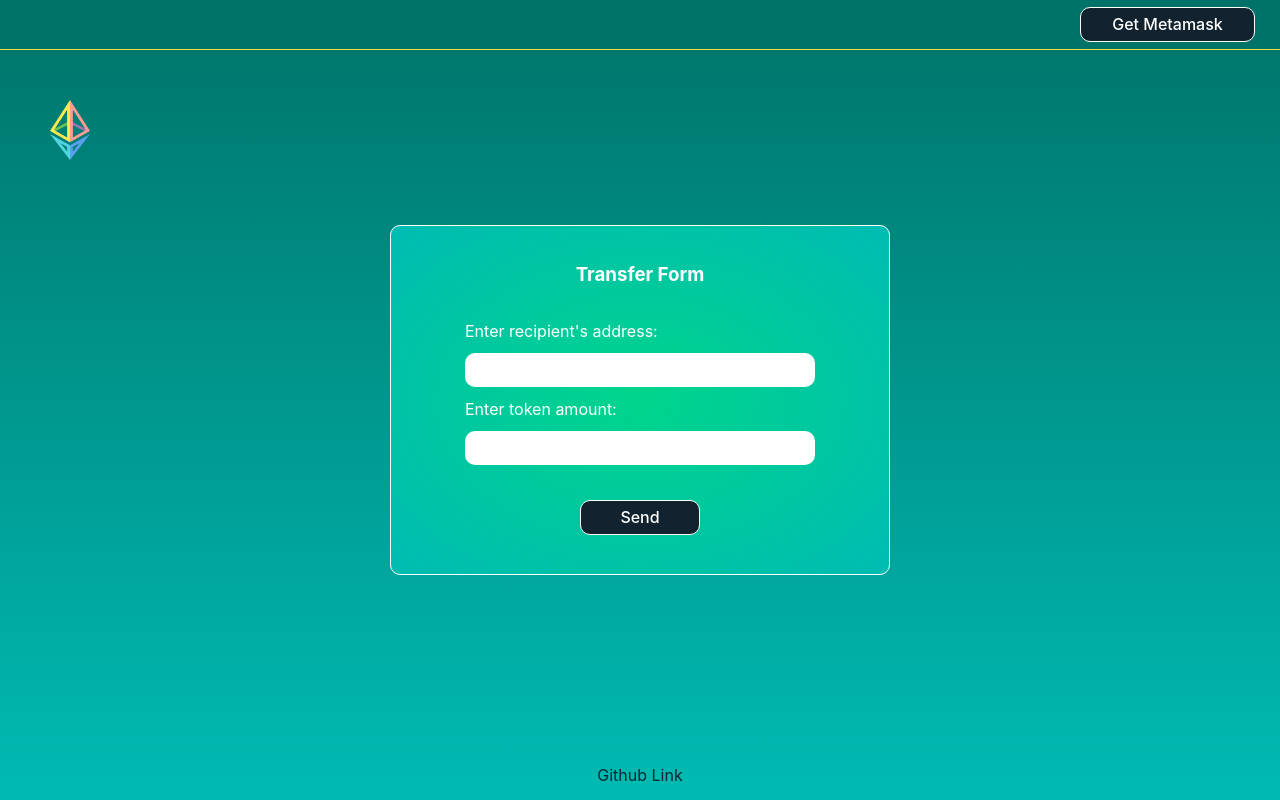
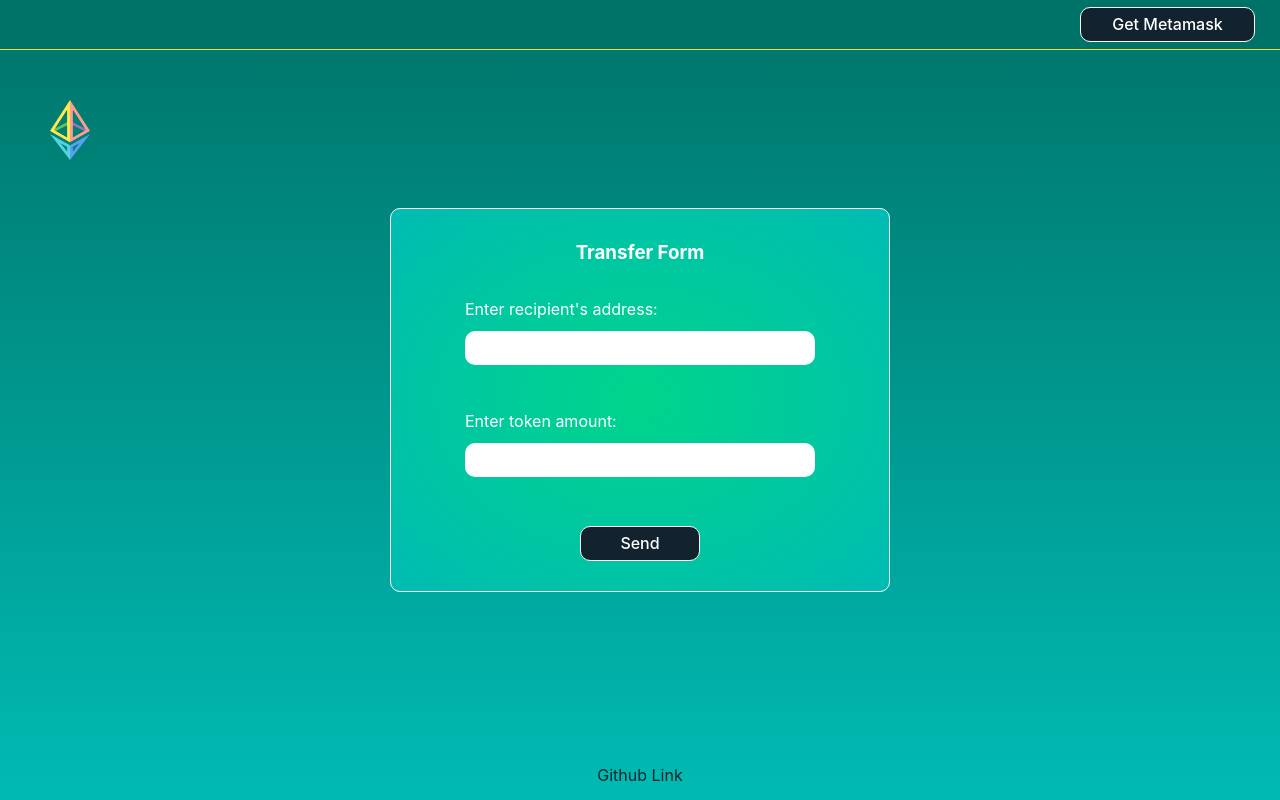
Before and after one commit to IhorLeonov/crypto-wallet-app, a React (Vite) app: page / in a window 1280 px wide. Built offline with nearby package versions, Linux system fonts and the light colour scheme.

Commit message:
add validation

```diff
--- a/package.json
+++ b/package.json
@@ -19,7 +19,8 @@
     "react-hot-toast": "^2.4.1",
     "react-loader-spinner": "^5.3.4",
     "react-redux": "^8.1.1",
-    "styled-components": "^6.0.4"
+    "styled-components": "^6.0.4",
+    "yup": "^1.2.0"
   },
   "devDependencies": {
     "@types/react": "^18.2.14",
--- a/src/App.jsx
+++ b/src/App.jsx
@@ -46,7 +46,7 @@ function App() {
       {isLoading && (
         <Loader style={loaderStyles} width={95} color={"#12232f"} />
       )}
-      <Toaster />
+      <Toaster toastOptions={{ duration: 5000 }} />
     </>
   );
 }
--- a/src/components/TransaferForm/TransferForm.jsx
+++ b/src/components/TransaferForm/TransferForm.jsx
@@ -1,11 +1,12 @@
 import { Formik } from "formik";
 import { useDispatch, useSelector } from "react-redux";
 import {
-  selectPaymentData,
+  // selectPaymentData,
   selectIsLoadingSend,
 } from "../../redux/wallet/selectors";
 import { send } from "../../redux/wallet/operations";
 import { Loader } from "../Loader/Loader";
+import * as Yup from "yup";
 
 import {
   Wrapper,
@@ -13,18 +14,29 @@ import {
   Title,
   FormikField,
   FormLabel,
+  FormikError,
   Button,
 } from "./TransferForm.styled";
+
+const adressRegExp = /^0x[a-fA-F0-9]{40}$/;
+
+const schema = Yup.object().shape({
+  address: Yup.string()
+    .matches(adressRegExp, "Address is not valid!")
+    .required("Required!")
+    .trim(),
+  ether: Yup.number().required("Required!"),
+});
 
 export const TransferForm = () => {
   const dispatch = useDispatch();
   const isLoading = useSelector(selectIsLoadingSend);
-  const paymentData = useSelector(selectPaymentData);
+  // const paymentData = useSelector(selectPaymentData);
 
-  if (paymentData.hash)
-    console.log(
-      `https://explorer.bitquery.io/ru/goerli/tx/${paymentData.hash}`
-    );
+  // if (paymentData.hash)
+  //   console.log(
+  //     `https://explorer.bitquery.io/ru/goerli/tx/${paymentData.hash}`
+  //   );
 
   const handleSubmit = async (address, ether) => {
     if (!window.ethereum)
@@ -41,7 +53,7 @@ export const TransferForm = () => {
   return (
     <Formik
       initialValues={{ address: "", ether: "" }}
-      // validationSchema={}
+      validationSchema={schema}
       onSubmit={(values, actions) => {
         const { address, ether } = values;
 
@@ -59,7 +71,7 @@ export const TransferForm = () => {
               name="address"
               // title="Name may contain only letters, apostrophe, dash and spaces. For example Adrian, Jacob Mercer, Charles de Batz de Castelmore d'Artagnan"
             />
-            {/* <ErrorMessage name="name" component="span" /> */}
+            <FormikError name="address" component="span" />
           </FormLabel>
           <FormLabel>
             Enter token amount:
@@ -69,7 +81,7 @@ export const TransferForm = () => {
               step="0.001"
               // title="Phone number must be digits and can contain spaces, dashes, parentheses and can start with +"
             />
-            {/* <ErrorMessage name="number" component="span" /> */}
+            <FormikError name="ether" component="span" />
           </FormLabel>
           <Button type="submit">
             {isLoading ? <Loader width={22} color={"#ffffff"} /> : "Send"}
--- a/src/components/TransaferForm/TransferForm.styled.jsx
+++ b/src/components/TransaferForm/TransferForm.styled.jsx
@@ -3,7 +3,8 @@ import styled from "styled-components";
 import { Form, Field, ErrorMessage } from "formik";
 
 export const Wrapper = styled.div`
-  height: 300px;
+  padding-top: 30px;
+  padding-bottom: 30px;
   width: 270px;
 
   border-radius: 10px;
@@ -19,17 +20,11 @@ export const Wrapper = styled.div`
 
   @media screen and (min-width: 768px) {
     width: 500px;
-    height: 350px;
   }
 `;
 
 export const Title = styled.h3`
   text-align: center;
-  margin-top: 20px;
-
-  @media screen and (min-width: 768px) {
-    margin-top: 35px;
-  }
 `;
 
 export const FormikForm = styled(Form)`
@@ -49,6 +44,7 @@ export const FormikForm = styled(Form)`
 export const FormLabel = styled.label`
   margin-left: auto;
   margin-right: auto;
+  height: 102px;
 
   &:nth-child(2) {
     margin-top: 10px;
@@ -59,6 +55,8 @@ export const FormikField = styled(Field)`
   display: flex;
   align-items: center;
   margin-top: 10px;
+  margin-bottom: 5px;
+
   padding: 8px;
   width: 200px;
   height: 34px;
@@ -82,7 +80,14 @@ export const FormikField = styled(Field)`
   }
 `;
 
-export const FormikError = styled(ErrorMessage)``;
+export const FormikError = styled(ErrorMessage)`
+  color: black;
+  font-size: 14px;
+
+  @media screen and (min-width: 768px) {
+    font-size: 16px;
+  }
+`;
 
 export const Button = styled.button`
   display: flex;
@@ -90,7 +95,7 @@ export const Button = styled.button`
   justify-content: center;
   margin-left: auto;
   margin-right: auto;
-  margin-top: 25px;
+  margin-top: 15px;
   padding: 0 10px;
 
   width: 100px;
@@ -98,7 +103,6 @@ export const Button = styled.button`
   font-size: 14px;
 
   @media screen and (min-width: 768px) {
-    margin-top: 35px;
     width: 120px;
     height: 35px;
     font-size: 16px;
```
Also changed, not shown: 1 other file (tests, documents, lock files or other folders).
